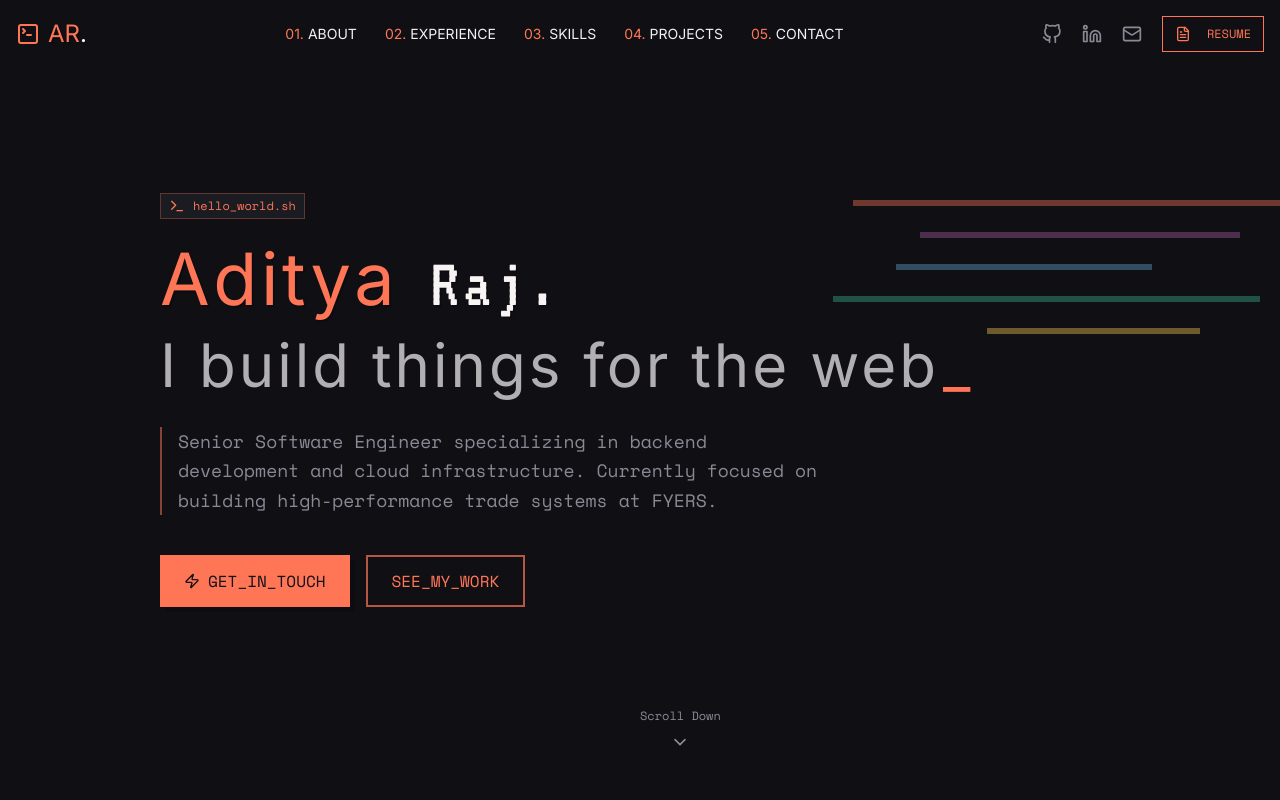
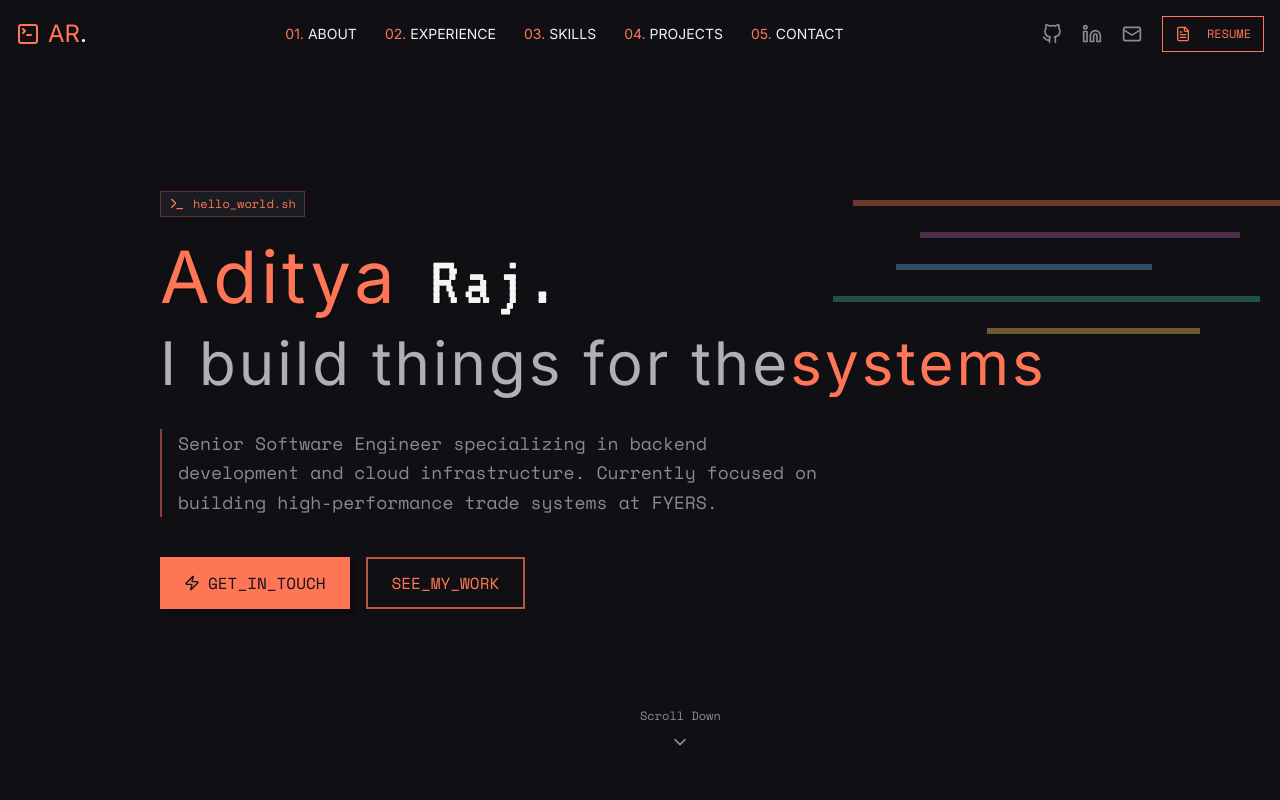
Before and after one commit to vkmaurya09/vinaymaurya_portfolio, a React (Vite) app: page / in a window 1280 px wide. Shown: the top 800 px of the page. Built offline with nearby package versions, Linux system fonts and the light colour scheme.

Commit message:
feat: Animate the cursor in the hero section
The cursor in the hero section now changes the last word to create a more dynamic effect.

```diff
--- a/src/components/Hero.tsx
+++ b/src/components/Hero.tsx
@@ -4,9 +4,17 @@ import { useEffect, useState } from "react";
 
 const Hero = () => {
   const [isVisible, setIsVisible] = useState(false);
+  const [textIndex, setTextIndex] = useState(0);
+  const typingTexts = ["web", "future", "cloud", "systems", "experiences"];
 
   useEffect(() => {
     setIsVisible(true);
+
+    const textInterval = setInterval(() => {
+      setTextIndex((prevIndex) => (prevIndex + 1) % typingTexts.length);
+    }, 2000);
+
+    return () => clearInterval(textInterval);
   }, []);
 
   return (
@@ -23,8 +31,11 @@ const Hero = () => {
           </h1>
 
           <h2 className="text-3xl sm:text-5xl md:text-6xl font-display text-retro-text/70 mb-8 flex">
-            <span>I build things for the web</span>
-            <span className="text-retro-orange animate-blink ml-1">_</span>
+            <span>I build things for the </span>
+            <div className="overflow-hidden inline-block relative" style={{ width: `${typingTexts[textIndex].length * 0.6}em` }}>
+              <span className="text-retro-orange">{typingTexts[textIndex]}</span>
+              <span className="text-retro-orange animate-blink ml-1 absolute right-[-0.5em]">_</span>
+            </div>
           </h2>
 
           <p className="text-lg text-retro-muted max-w-2xl mb-10 font-mono leading-relaxed border-l-2 border-retro-orange/50 pl-4">
```
